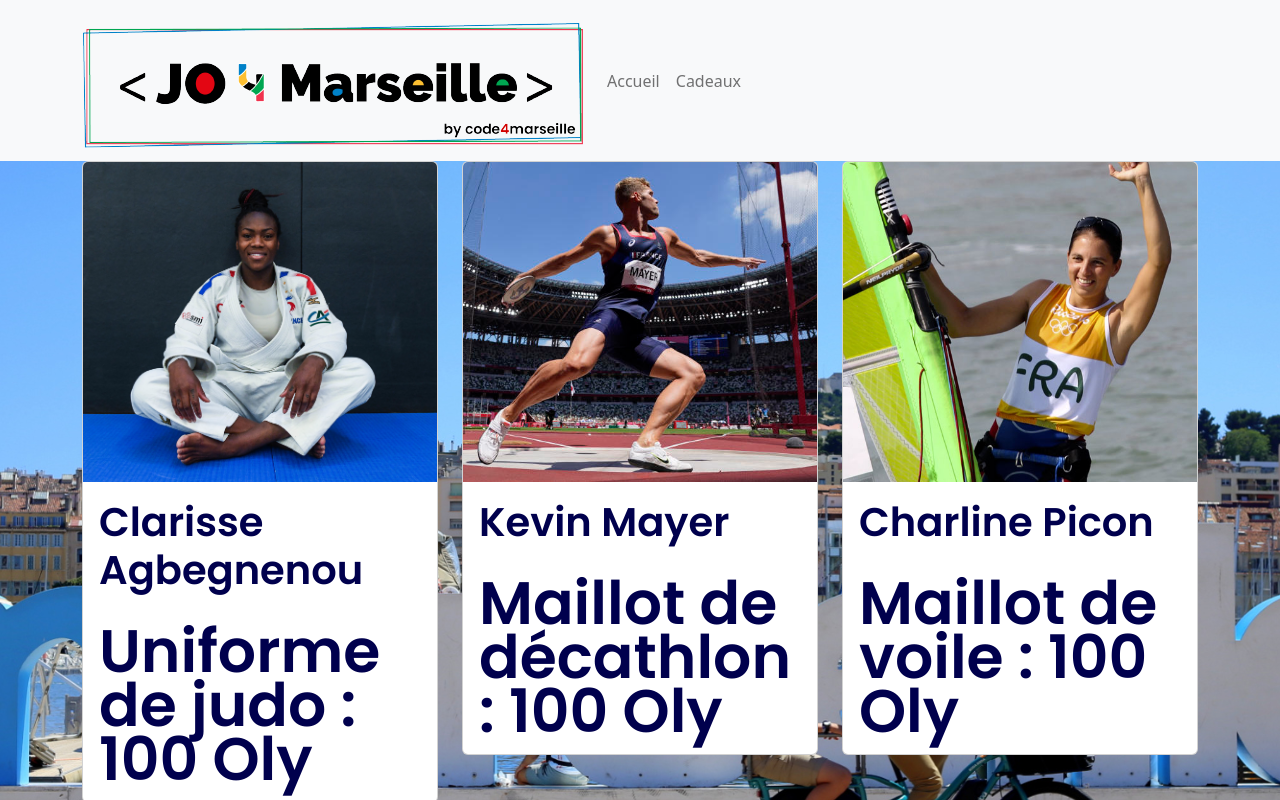
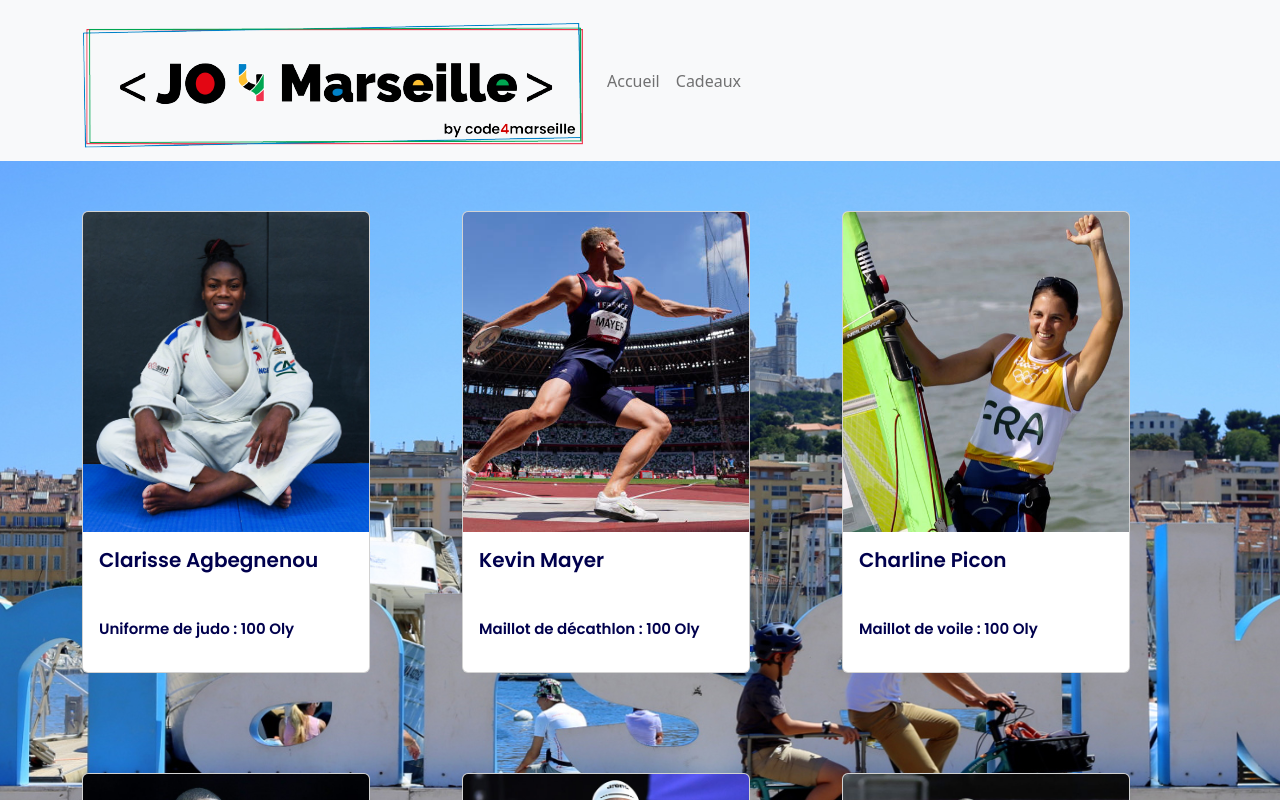
Before and after one commit to ridha-boughediri/olympion1, a React (Create React App) app in the folder frontolympion/: page /presents in a window 1280 px wide. Shown: the top 800 px of the page. Built offline with nearby package versions, Linux system fonts and the light colour scheme; a web font is replaced by a local one.

Commit message:
fin css presents

```diff
--- a/frontolympion/src/Components/Cards.js
+++ b/frontolympion/src/Components/Cards.js
@@ -4,11 +4,11 @@ import "../Css/Presents.css";
 
 function Cards({ value }) {
   return (
-    <Card>
+    <Card className="size_card" style={{ width: "18rem" }}>
       <Card.Img className="size_image" variant="top" src={value.img} />
       <Card.Body>
         <Card.Title className="card_font_title">{value.type}</Card.Title>
-        <Card.Text>{value.descritpion}</Card.Text>
+        <Card.Text className="card_font_body">{value.descritpion}</Card.Text>
       </Card.Body>
     </Card>
   );
--- a/frontolympion/src/Css/Presents.css
+++ b/frontolympion/src/Css/Presents.css
@@ -1,5 +1,6 @@
 .size_card {
-  height: 40vh;
+  margin-top: 50px;
+  margin-bottom: 50px;
 }
 .size_image {
   height: 40vh;
@@ -16,6 +17,12 @@
 
 .card_font_title {
   font-weight: 700;
-  font-size: 40px;
+  font-size: 20px;
   margin-bottom: 30px;
 }
+
+.card_font_body {
+  font-weight: 200;
+  font-size: 15px;
+  margin-bottom: 30px;
+}
```
